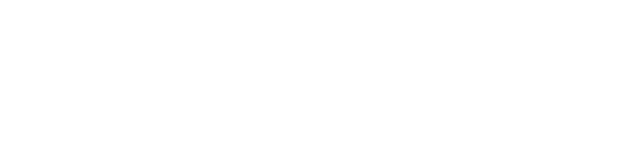
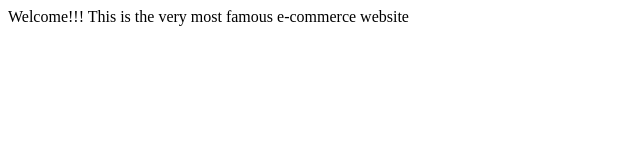
Before and after one commit to hosannaebi/FirstProject, a plain HTML site: page index.html in a window 1280 px wide. Shown: the whole page, without its empty margins (0-640 px from the left). Drawn offline with Linux system fonts and the light colour scheme.

Commit message:
Create Paragraph

```diff
--- a/index.html
+++ b/index.html
@@ -2,4 +2,7 @@
     <head>
         <Title>E.Commerce</Title>
     </head>
+    <body>
+        <p> Welcome!!! This is the very most famous e-commerce website</p>
+    </body>
 </html>
```
